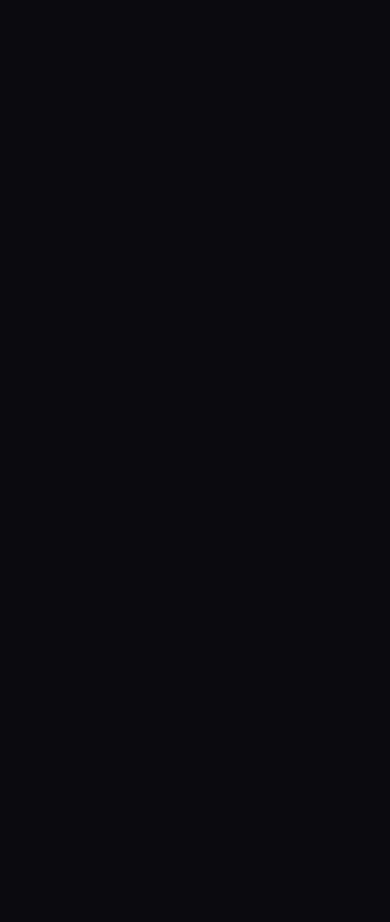
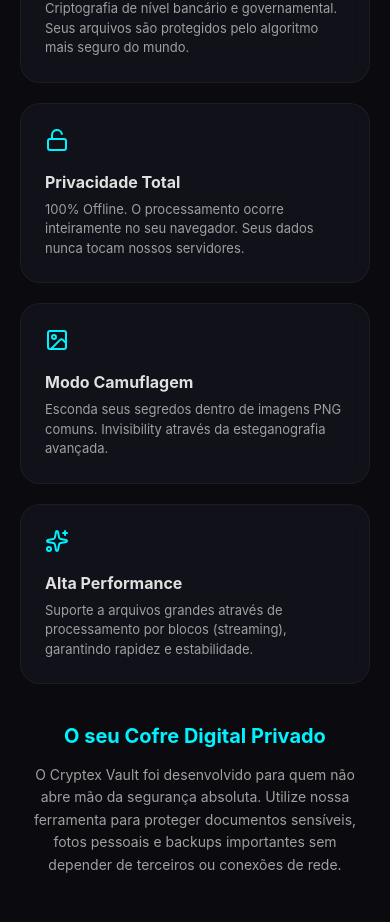
Before and after one commit to qualmeunome1507/cryptex-vault, a React (Vite) app: page / in a window 390 px wide. Shown: the part 1020-1942 px from the top of the page. Before the commit the page ends 1030 px from the top, so only its background shows below. Built offline with nearby package versions, Linux system fonts and the light colour scheme.

Commit message:
feat: add SEO marketing section to home page

```diff
--- a/src/App.tsx
+++ b/src/App.tsx
@@ -312,6 +312,35 @@
                 </footer>
             </div>
 
+            <section className="seo-content-section">
+                <div className="seo-grid">
+                    <div className="seo-card">
+                        <Shield className="seo-icon" />
+                        <h3>AES-256-GCM</h3>
+                        <p>Criptografia de nível bancário e governamental. Seus arquivos são protegidos pelo algoritmo mais seguro do mundo.</p>
+                    </div>
+                    <div className="seo-card">
+                        <Unlock className="seo-icon" />
+                        <h3>Privacidade Total</h3>
+                        <p>100% Offline. O processamento ocorre inteiramente no seu navegador. Seus dados nunca tocam nossos servidores.</p>
+                    </div>
+                    <div className="seo-card">
+                        <ImageIcon className="seo-icon" />
+                        <h3>Modo Camuflagem</h3>
+                        <p>Esconda seus segredos dentro de imagens PNG comuns. Invisibility através da esteganografia avançada.</p>
+                    </div>
+                    <div className="seo-card">
+                        <Sparkles className="seo-icon" />
+                        <h3>Alta Performance</h3>
+                        <p>Suporte a arquivos grandes através de processamento por blocos (streaming), garantindo rapidez e estabilidade.</p>
+                    </div>
+                </div>
+                <div className="seo-footer-text">
+                    <h2>O seu Cofre Digital Privado</h2>
+                    <p>O Cryptex Vault foi desenvolvido para quem não abre mão da segurança absoluta. Utilize nossa ferramenta para proteger documentos sensíveis, fotos pessoais e backups importantes sem depender de terceiros ou conexões de rede.</p>
+                </div>
+            </section>
+
             <AnimatePresence>
                 {showLegal && (
                     <motion.div
--- a/src/index.css
+++ b/src/index.css
@@ -35,9 +35,79 @@
     max-width: 600px;
     display: flex;
     flex-direction: column;
-    gap: 32px;
+    gap: 48px;
     position: relative;
     z-index: 10;
+}
+
+.seo-content-section {
+    width: 100%;
+    color: var(--text);
+    text-align: center;
+}
+
+.seo-grid {
+    display: grid;
+    grid-template-columns: repeat(2, 1fr);
+    gap: 20px;
+    margin-bottom: 40px;
+}
+
+.seo-card {
+    background: var(--panel-bg);
+    backdrop-filter: blur(10px);
+    border: 1px solid rgba(255, 255, 255, 0.05);
+    border-radius: 20px;
+    padding: 24px;
+    text-align: left;
+    transition: transform 0.3s ease;
+}
+
+.seo-card:hover {
+    transform: translateY(-5px);
+    border-color: rgba(0, 242, 255, 0.2);
+}
+
+.seo-icon {
+    color: var(--primary);
+    margin-bottom: 16px;
+    width: 24px;
+    height: 24px;
+}
+
+.seo-card h3 {
+    font-size: 16px;
+    margin-bottom: 8px;
+    color: var(--text);
+}
+
+.seo-card p {
+    font-size: 13px;
+    color: var(--text-dim);
+    line-height: 1.5;
+}
+
+.seo-footer-text {
+    max-width: 500px;
+    margin: 0 auto;
+}
+
+.seo-footer-text h2 {
+    font-size: 20px;
+    margin-bottom: 16px;
+    color: var(--primary);
+}
+
+.seo-footer-text p {
+    font-size: 14px;
+    color: var(--text-dim);
+    line-height: 1.6;
+}
+
+@media (max-width: 600px) {
+    .seo-grid {
+        grid-template-columns: 1fr;
+    }
 }
 
 .ad-container {
```
